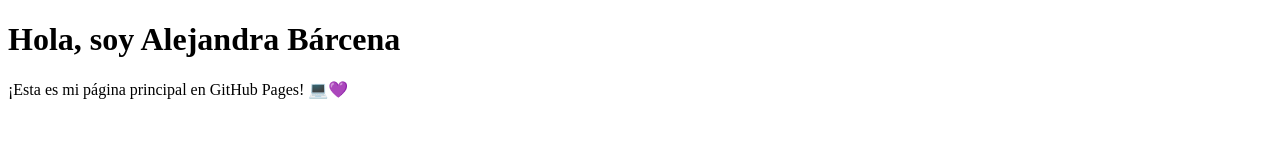
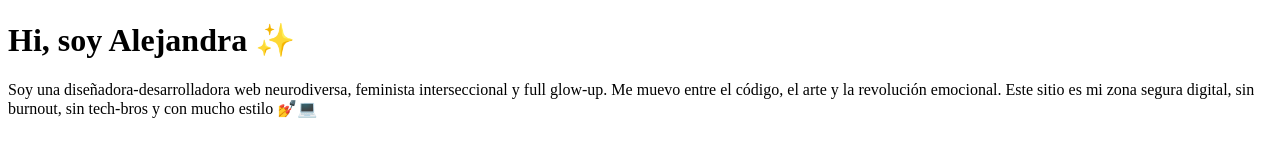
Before and after one commit to alejandrabarcena/primeraspruebas, a plain HTML site: page index.html in a window 1280 px wide. Drawn offline with Linux system fonts and the light colour scheme.

Commit message:
Update index.html

```diff
--- a/index.html
+++ b/index.html
@@ -2,10 +2,11 @@
 <html lang="es">
 <head>
   <meta charset="UTF-8">
-  <title>Mi página principal</title>
+  <title>Alejandra Bárcena</title>
+  <link rel="stylesheet" href="style.css">
 </head>
 <body>
-  <h1>Hola, soy Alejandra Bárcena</h1>
-  <p>¡Esta es mi página principal en GitHub Pages! 💻💜</p>
+  <h1>Hi, soy Alejandra ✨</h1>
+  <p>Soy una diseñadora-desarrolladora web neurodiversa, feminista interseccional y full glow-up. Me muevo entre el código, el arte y la revolución emocional. Este sitio es mi zona segura digital, sin burnout, sin tech-bros y con mucho estilo 💅💻</p>
 </body>
 </html>
```
